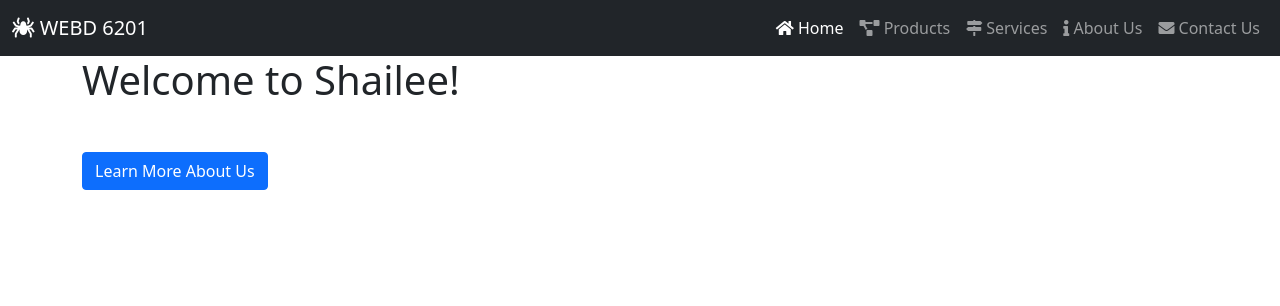
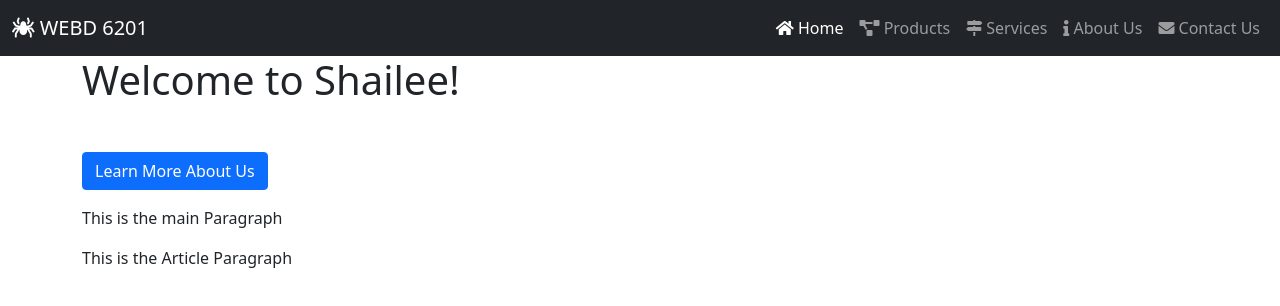
Before and after one commit to shailee-patel/shailee-patel.github.io, a website: page index.html in a window 1280 px wide. Drawn offline with nearby package versions, Linux system fonts and the light colour scheme.

Commit message:
updated ice2

```diff
--- a/Scripts/app.js
+++ b/Scripts/app.js
@@ -14,6 +14,45 @@
             {
                 location.href = "about.html";
             });
+
+            // Step 1 get a reference to an entry point(s) (insertion point / deletion point)
+            let MainContent = document.getElementsByTagName("main")[0];
+            let DocumentBody = document.body;
+
+            // Step 2 create an element to insert
+            let MainParagraph = document.createElement("p");
+            let Article = document.createElement("article");
+            let ArticleParagraph = `<p id="ArticleParagraph" class="mt-3">This is the Article Paragraph</p>`;
+
+
+
+
+            // Step 3 configure new element
+            MainParagraph.setAttribute("id", "MainParagraph");
+            MainParagraph.setAttribute("class", "mt-3");
+            let FirstParagraphString = "This is";
+            // Example for template string
+            let SecondParagraphString = `${FirstParagraphString} the main Paragraph`;
+            MainParagraph.textContent = SecondParagraphString;
+            Article.setAttribute("class", "container");
+
+            // Step 4 add / insert new element
+            MainContent.appendChild(MainParagraph);
+            Article.innerHTML = ArticleParagraph;
+            DocumentBody.appendChild(Article);
+
+           // Deletion example
+           //document.getElementById("ArticleParagraph").remove();
+
+           // Insert Before Example
+
+        //    let NewH1 = document.createElement("h1");
+        //    NewH1.setAttribute("class", "display-1");
+
+        //    NewH1.textContent = "Hello, World!";
+
+        //    MainContent.before(NewH1);
+
 
         }
 
--- a/index.html
+++ b/index.html
@@ -41,10 +41,10 @@
           </nav>
     </header>
 
-    <div class="container">
+    <main class="container">
         <h1 class="mb-5">Welcome to Shailee!</h1>
         <button id="AboutUsButton" class="btn btn-primary">Learn More About Us</button>
-    </div>
+    </main>
 
     <!-- Scripting Section -->
     <script src="./node_modules/jquery/dist/jquery.min.js"></script>
```
